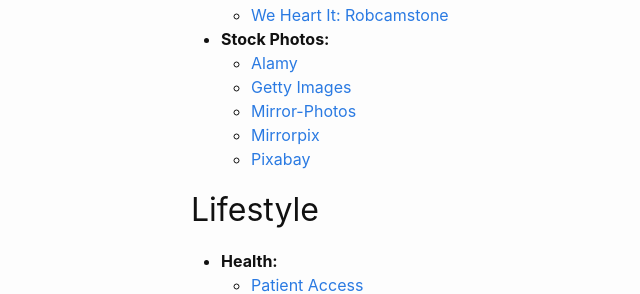
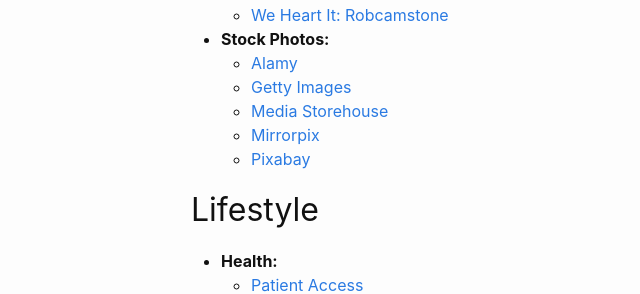
Before and after one commit to Robcamstone/Robcamstone.github.io, a Jekyll site: the page built from bookmarks.md, in a window 1280 px wide and 900 px high, scrolled down 1473 px. Shown: the part 159-453 px from the top of the window, without its empty margins (79-719 px from the left). Built offline with Jekyll 4.4.1, drawn with Linux system fonts in a browser that asks for light colours.

Commit message:
Update bookmarks.md

```diff
--- a/bookmarks.md
+++ b/bookmarks.md
@@ -63,7 +63,7 @@ permalink: /bookmarks/
 * **Stock Photos:**
    * [Alamy](http://www.alamy.com)
    * [Getty Images](http://www.gettyimages.co.uk)
-   * [Mirror-Photos](http://www.mirror-photos.co.uk)
+   * [Media Storehouse](https://www.mediastorehouse.com/)
    * [Mirrorpix](https://www.mirrorpix.com)
    * [Pixabay](https://pixabay.com/en/users/Robcamstone-8863342)
 
```
